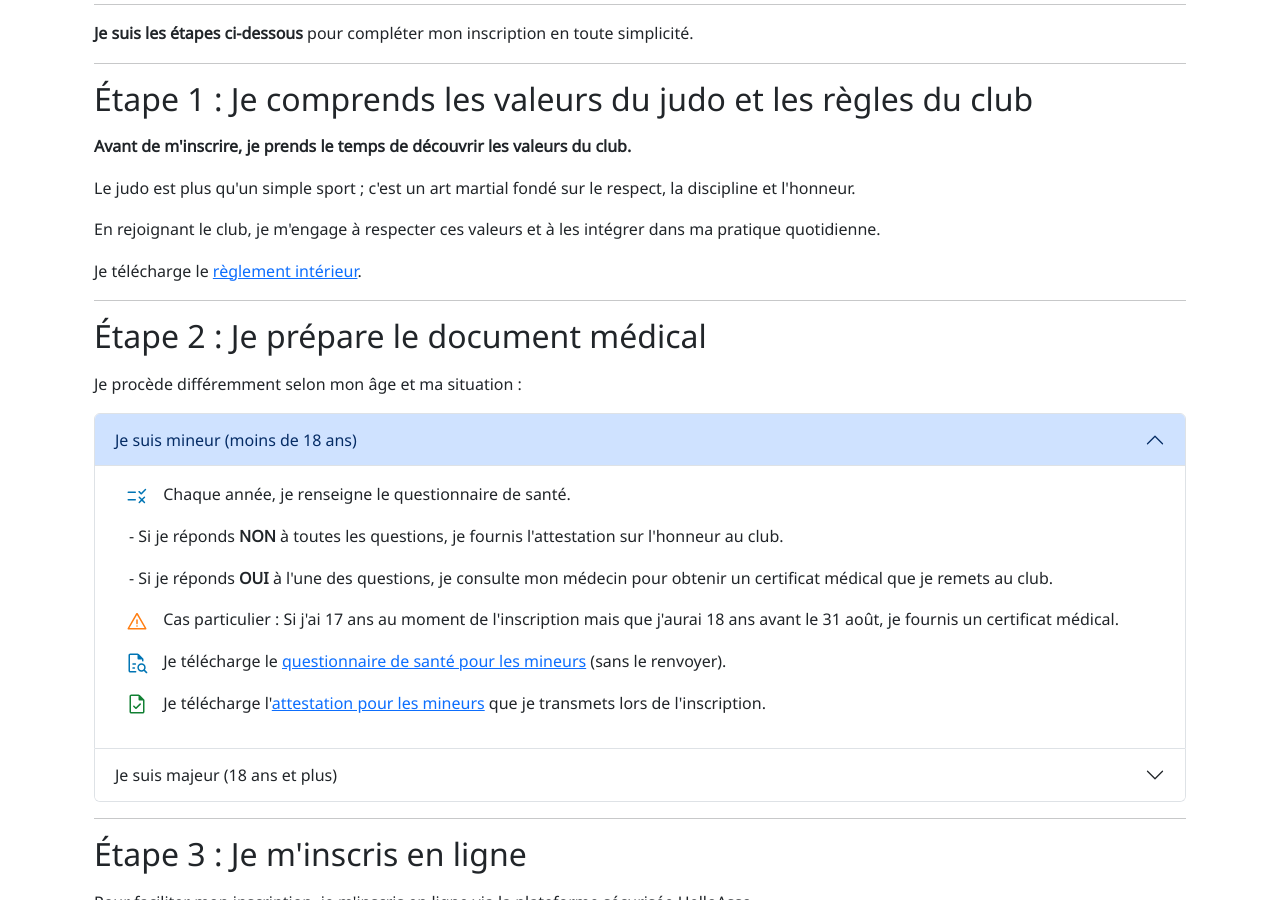
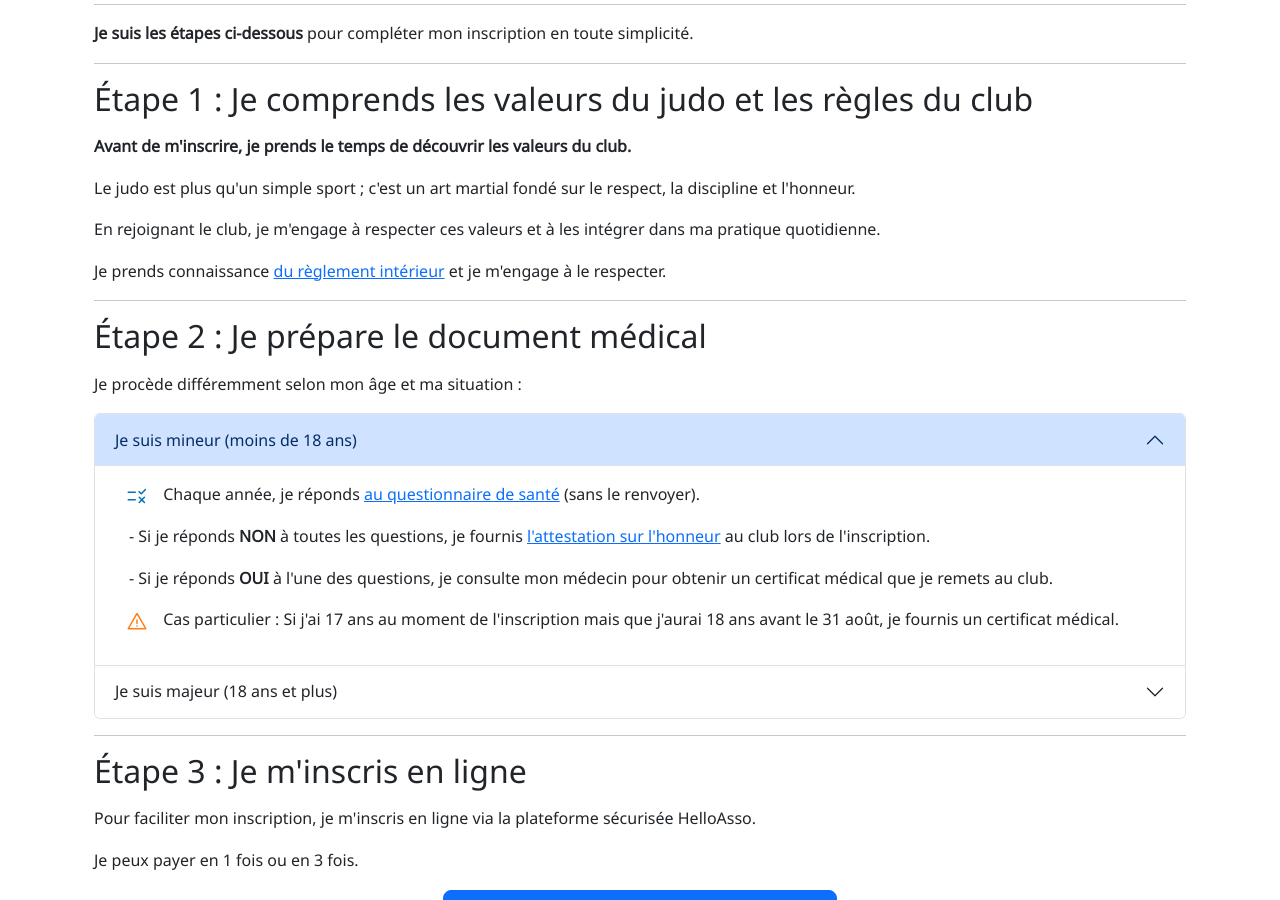
Before and after one commit to JudoClubJuvisy/website2, a Jekyll site: the page built from inscription.html, in a window 1280 px wide and 900 px high, scrolled down 202 px. Built offline with Jekyll 4.4.1, drawn with Linux system fonts in a browser that asks for light colours.

Commit message:
Update inscription.html
simplification de l'algo

```diff
--- a/inscription.html
+++ b/inscription.html
@@ -22,7 +22,7 @@ title: Inscription au Judo Club de Juvisy en Essonne
     <p>Le judo est plus qu'un simple sport ; c'est un art martial fondé sur le respect, la discipline et l'honneur.</p>
     <p>En rejoignant le club, je m'engage à respecter ces valeurs et à les intégrer dans ma pratique quotidienne.</p>
 
-    <p>Je télécharge le <a href="{{ '/assets/files/reglement_interieur.pdf' | relative_url }}" aria-label="Télécharger le règlement intérieur du Judo Club de Juvisy">règlement intérieur</a>.</p>
+    <p>Je prends connaissance <a href="{{ '/assets/files/reglement_interieur.pdf' | relative_url }}" aria-label="Télécharger le règlement intérieur du Judo Club de Juvisy">du règlement intérieur</a> et je m'engage à le respecter.</p>
 
     <hr>
 
@@ -44,21 +44,13 @@ title: Inscription au Judo Club de Juvisy en Essonne
                 <div class="accordion-body">
                     <p>
                         <img src="{{ '/assets/icons/rule_24dp_5F6368_FILL0_wght300_GRAD0_opsz24.svg' | relative_url }}" alt="Icône de diagnostic" class="icon icon-blue">
-                        Chaque année, je renseigne le questionnaire de santé.
+                        Chaque année, je réponds <a href="https://www.ffjudo.com/uploads/elfinder/ACTUALITES/2023/ACTU%20TERRITOIRES/QUESTIONNAIRE%20ETAT%20DE%20SANTE%20DU%20SPORTIF%20MINEUR.pdf" target="_blank" aria-label="Télécharger le questionnaire de santé pour les mineurs, ouvre un nouvel onglet">au questionnaire de santé</a> (sans le renvoyer).
                     </p>
-                    <p class="indent-response">- Si je réponds <strong>NON</strong> à toutes les questions, je fournis l'attestation sur l'honneur au club.</p>
+                    <p class="indent-response">- Si je réponds <strong>NON</strong> à toutes les questions, je fournis <a href="https://www.ffjudo.com/uploads/elfinder/ACTUALITES/2023/DIVERS/ATTESTATION%20questionnaire%20sant%C3%A9%20SPORT%20mineurs.pdf" target="_blank" aria-label="Télécharger l'attestation pour les mineurs, ouvre un nouvel onglet">l'attestation sur l'honneur</a> au club lors de l'inscription.</p>
                     <p class="indent-response">- Si je réponds <strong>OUI</strong> à l'une des questions, je consulte mon médecin pour obtenir un certificat médical que je remets au club.</p>
                     <p>
                         <img src="{{ '/assets/icons/warning_24dp_5F6368_FILL0_wght300_GRAD0_opsz24.svg' | relative_url }}" alt="Icône d'avertissement" class="icon icon-orange">
                         Cas particulier : Si j'ai 17 ans au moment de l'inscription mais que j'aurai 18 ans avant le 31 août, je fournis un certificat médical.
-                    </p>
-                    <p>
-                        <img src="{{ '/assets/icons/quick_reference_all_24dp_5F6368_FILL0_wght300_GRAD0_opsz24.svg' | relative_url }}" alt="Icône de référence rapide" class="icon icon-blue">
-                        Je télécharge le <a href="https://www.ffjudo.com/uploads/elfinder/ACTUALITES/2023/ACTU%20TERRITOIRES/QUESTIONNAIRE%20ETAT%20DE%20SANTE%20DU%20SPORTIF%20MINEUR.pdf" target="_blank" aria-label="Télécharger le questionnaire de santé pour les mineurs, ouvre un nouvel onglet">questionnaire de santé pour les mineurs</a> (sans le renvoyer).
-                    </p>
-                    <p>
-                        <img src="{{ '/assets/icons/task_24dp_5F6368_FILL0_wght300_GRAD0_opsz24.svg' | relative_url }}" alt="Icône de tâche" class="icon icon-green">
-                        Je télécharge l'<a href="https://www.ffjudo.com/uploads/elfinder/ACTUALITES/2023/DIVERS/ATTESTATION%20questionnaire%20sant%C3%A9%20SPORT%20mineurs.pdf" target="_blank" aria-label="Télécharger l'attestation pour les mineurs, ouvre un nouvel onglet">attestation pour les mineurs</a> que je transmets lors de l'inscription.
                     </p>
                 </div>
             </div>
@@ -79,21 +71,13 @@ title: Inscription au Judo Club de Juvisy en Essonne
                     </p>
                     <p>
                         <img src="{{ '/assets/icons/diagnosis_24dp_5F6368_FILL0_wght300_GRAD0_opsz24.svg' | relative_url }}" alt="Icône de diagnostic" class="icon icon-blue">
-                        Si je suis déjà licencié, je remplis le questionnaire de santé.
+                        Si je suis déjà licencié, je réponds <a href="https://www.formulaires.service-public.fr/gf/cerfa_15699.do" target="_blank" aria-label="Télécharger le questionnaire de santé pour les majeurs, ouvre un nouvel onglet">au questionnaire de santé</a> (sans le renvoyer).
                     </p>
-                    <p class="indent-response">- Si je réponds <strong>NON</strong> à toutes les questions, je fournis l'attestation sur l'honneur au club.</p>
+                    <p class="indent-response">- Si je réponds <strong>NON</strong> à toutes les questions, je fournis <a href="https://www.ffjudo.com/uploads/elfinder/ACTUALITES/2023/DIVERS/ATTESTATION%20QS%20sport%20majeur.pdf" target="_blank" aria-label="Télécharger l'attestation pour les majeurs, ouvre un nouvel onglet">l'attestation sur l'honneur</a> au club lors de l'inscription.</p>
                     <p class="indent-response">- Si je réponds <strong>OUI</strong> à l'une des questions, je consulte mon médecin pour obtenir un certificat médical que je remets au club.</p>
                     <p>
                         <img src="{{ '/assets/icons/warning_24dp_5F6368_FILL0_wght300_GRAD0_opsz24.svg' | relative_url }}" alt="Icône d'avertissement" class="icon icon-orange">
                         Cas particulier : Si j'ai 30, 35, 40 ans... entre le 1er septembre et le 31 août de l'année suivante, je fournis un certificat médical.
-                    </p>
-                    <p>
-                        <img src="{{ '/assets/icons/quick_reference_all_24dp_5F6368_FILL0_wght300_GRAD0_opsz24.svg' | relative_url }}" alt="Icône de référence rapide" class="icon icon-blue">
-                        Je télécharge le <a href="https://www.formulaires.service-public.fr/gf/cerfa_15699.do" target="_blank" aria-label="Télécharger le questionnaire de santé pour les majeurs, ouvre un nouvel onglet">questionnaire de santé pour les majeurs</a> (sans le renvoyer).
-                    </p>
-                    <p>
-                        <img src="{{ '/assets/icons/task_24dp_5F6368_FILL0_wght300_GRAD0_opsz24.svg' | relative_url }}" alt="Icône de tâche" class="icon icon-green">
-                        Je télécharge l'<a href="https://www.ffjudo.com/uploads/elfinder/ACTUALITES/2023/DIVERS/ATTESTATION%20QS%20sport%20majeur.pdf" target="_blank" aria-label="Télécharger l'attestation pour les majeurs, ouvre un nouvel onglet">attestation pour les majeurs</a> que je transmets lors de l'inscription.
                     </p>
                     <p>Pour les compétitions adultes, je fournis un certificat médical de moins de 6 mois comportant la mention autorisant la pratique du judo en compétition.</p>
                 </div>
```
